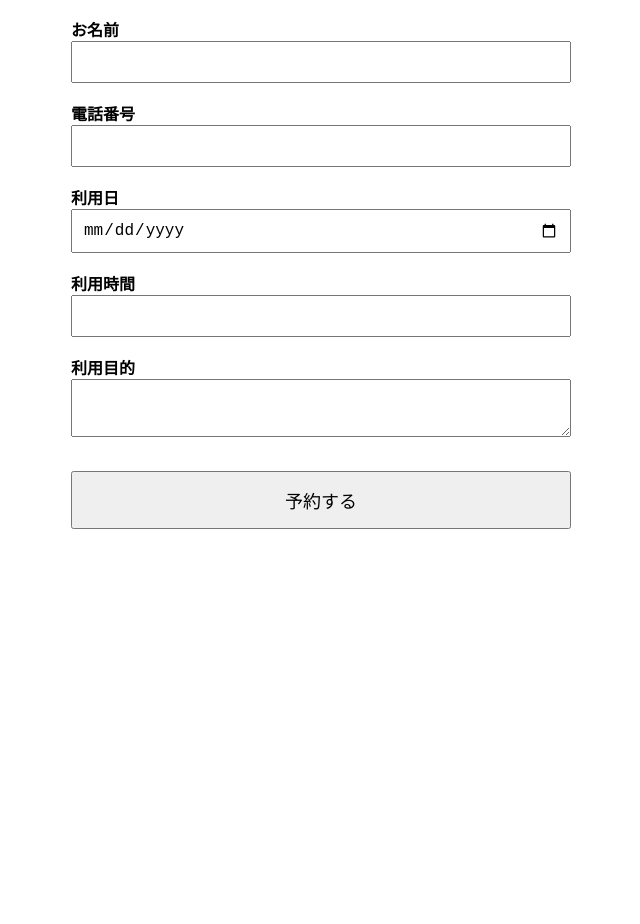
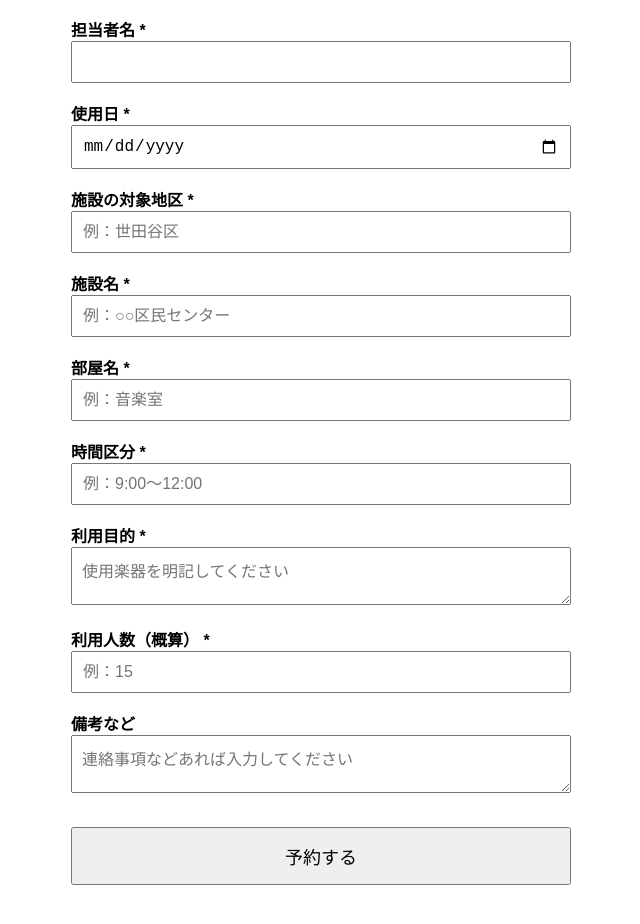
Before and after one commit to waa48694062-web/public-reservation, a plain HTML site: page index.html in a window 1280 px wide. Shown: the part 176-1100 px from the top of the page, without its empty margins (319-959 px from the left). Before the commit the page ends 800 px from the top, so only its background shows below. Drawn offline with Linux system fonts and the light colour scheme.

Commit message:
Update index.html

```diff
--- a/index.html
+++ b/index.html
@@ -68,20 +68,41 @@ LINEと接続しています...
 
 <h2>公共施設予約</h2>
 
-<label>お名前</label>
+<label>担当者名 *</label>
 <input id="name">
 
-<label>電話番号</label>
-<input id="tel">
-
-<label>利用日</label>
+<label>使用日 *</label>
 <input type="date" id="date">
 
-<label>利用時間</label>
-<input id="time">
+<label>施設の対象地区 *</label>
+<input id="area" placeholder="例：世田谷区">
 
-<label>利用目的</label>
-<textarea id="purpose"></textarea>
+<label>施設名 *</label>
+<input id="facility" placeholder="例：○○区民センター">
+
+<label>部屋名 *</label>
+<input id="room" placeholder="例：音楽室">
+
+<label>時間区分 *</label>
+<input id="time" placeholder="例：9:00〜12:00">
+
+<label>利用目的 *</label>
+<textarea
+id="purpose"
+placeholder="使用楽器を明記してください"
+></textarea>
+
+<label>利用人数（概算） *</label>
+<input
+type="number"
+id="people"
+placeholder="例：15">
+
+<label>備考など</label>
+<textarea
+id="memo"
+placeholder="連絡事項などあれば入力してください"
+></textarea>
 
 <button onclick="save()">
 予約する
@@ -95,39 +116,34 @@ const GAS_URL =
 const LIFF_ID =
 "2010895948-lvy0bgTt";
 
-let profile=null;
+let profile = null;
 
 async function init(){
 
     try{
 
         await liff.init({
-
             liffId:LIFF_ID
-
         });
 
         if(!liff.isLoggedIn()){
-
             liff.login();
-
             return;
-
         }
 
-        profile=await liff.getProfile();
+        profile = await liff.getProfile();
 
-        document.getElementById("loading").innerHTML=
+        document.getElementById("loading").innerHTML =
         "こんにちは <b>"+profile.displayName+"</b> さん";
 
-        document.getElementById("name").value=
+        document.getElementById("name").value =
         profile.displayName;
 
     }
 
     catch(err){
 
-        document.getElementById("loading").innerHTML=
+        document.getElementById("loading").innerHTML =
         "LIFFエラー<br>"+err;
 
         console.error(err);
@@ -136,37 +152,52 @@ async function init(){
 
 }
 
-window.onload=init;
+window.onload = init;
 
 function save(){
 
-    if(profile==null){
+    if(profile == null){
 
         alert("LINEの読み込みが終わっていません");
-
         return;
 
     }
 
-    const data={
+    const data = {
 
-        displayName:profile.displayName,
+        displayName : profile.displayName,
+        userId      : profile.userId,
 
-        userId:profile.userId,
-
-        tel:document.getElementById("tel").value,
-
-        date:document.getElementById("date").value,
-
-        time:document.getElementById("time").value,
-
-        purpose:document.getElementById("purpose").value
+        date        : document.getElementById("date").value,
+        area        : document.getElementById("area").value,
+        facility    : document.getElementById("facility").value,
+        room        : document.getElementById("room").value,
+        time        : document.getElementById("time").value,
+        purpose     : document.getElementById("purpose").value,
+        people      : document.getElementById("people").value,
+        memo        : document.getElementById("memo").value
 
     };
+
+    // 必須チェック
+    if(
+        data.date == "" ||
+        data.area == "" ||
+        data.facility == "" ||
+        data.room == "" ||
+        data.time == "" ||
+        data.purpose == "" ||
+        data.people == ""
+    ){
+
+        alert("必須項目を入力してください。");
+        return;
+
+    }
+
     fetch(GAS_URL,{
 
         method:"POST",
-
         body:JSON.stringify(data)
 
     })
@@ -178,17 +209,12 @@ function save(){
         if(result.success){
 
             alert(
-
                 "予約が完了しました！\n\n予約番号：" +
-
                 result.reservationNo
-
             );
 
             if(liff.isInClient()){
-
                 liff.closeWindow();
-
             }
 
         }
@@ -196,11 +222,8 @@ function save(){
         else{
 
             alert(
-
-                "エラー\n\n"+
-
+                "エラー\n\n" +
                 result.error
-
             );
 
         }
@@ -212,9 +235,7 @@ function save(){
         console.error(err);
 
         alert(
-
-            "通信エラー\n\n"+err
-
+            "通信エラー\n\n" + err
         );
 
     });
```
